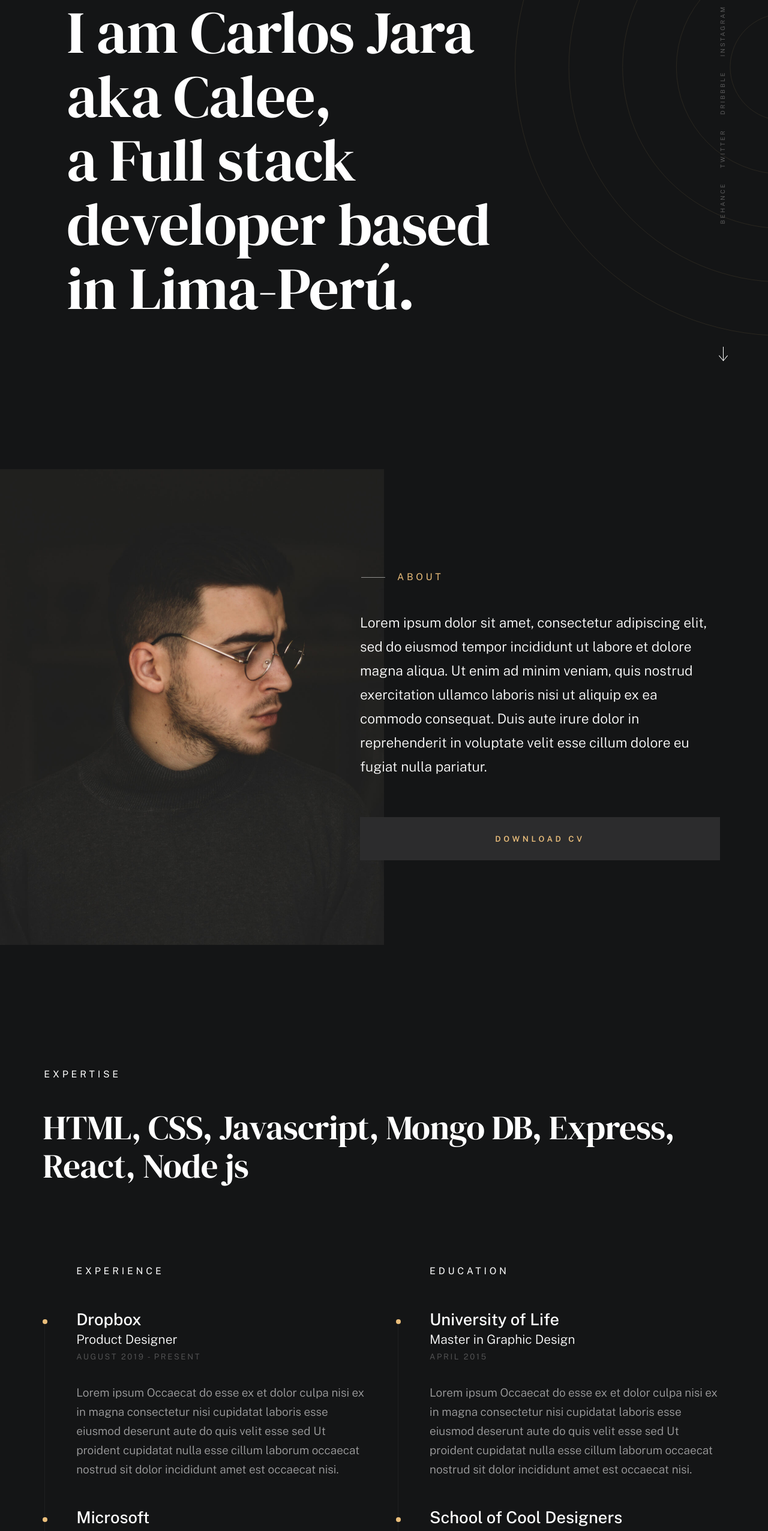
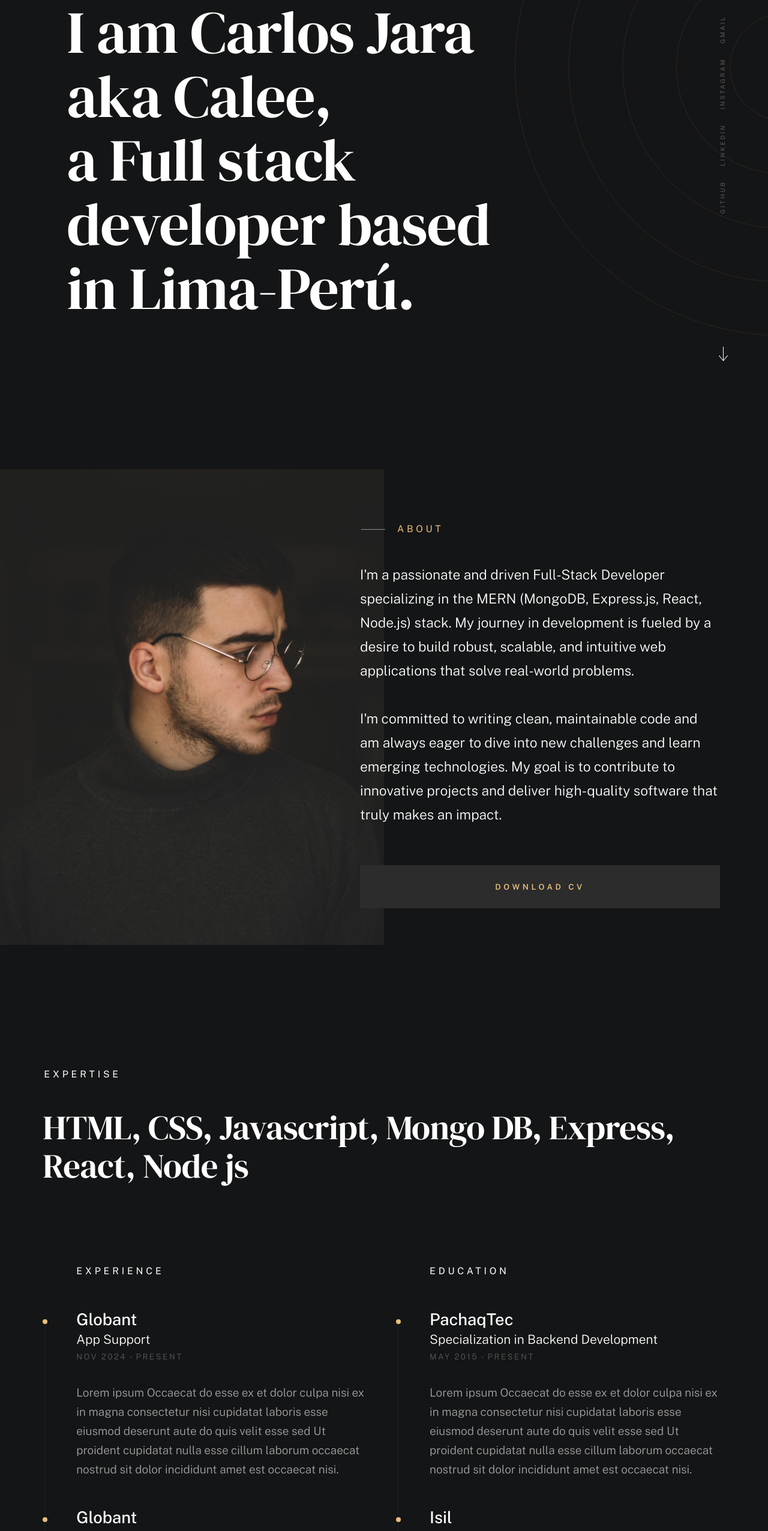
Before and after one commit to itscalee/itscalee.github.io, a plain HTML site: page index.html in a window 1280 px wide. Shown: the part 240-2792 px from the top of the page at 60% size. Drawn offline with nearby package versions, Linux system fonts and the light colour scheme; a web font is replaced by a local one.

Commit message:
info updated

```diff
--- a/index.html
+++ b/index.html
@@ -101,10 +101,10 @@
                     </div>
 
                     <ul class="intro-social">
-                        <li><a href="#0">Behance</a></li>
-                        <li><a href="#0">Twitter</a></li>
-                        <li><a href="#0">Dribbble</a></li>
-                        <li><a href="#0">Instagram</a></li>
+                        <li><a href="https://github.com/itscalee" target="_blank">Github</a></li>
+                        <li><a href="https://www.linkedin.com/in/carlos-jara/" target="_blank">LinkedIn</a></li>
+                        <li><a href="https://www.instagram.com/itscalee" target="_blank">Instagram</a></li>
+                        <li><a href="mailto:carlosjaraalgmail.com" class="mailtoui" target="_blank">Gmail</a></li>
                     </ul>
 
                 </div> <!-- end intro content -->
@@ -135,11 +135,9 @@
                                 About
                             </h2>
                             <p class="attention-getter" data-animate-el>
-                                Lorem ipsum dolor sit amet, consectetur adipiscing elit, sed do eiusmod
-                                tempor incididunt ut labore et dolore magna aliqua. Ut enim ad minim
-                                veniam, quis nostrud exercitation ullamco laboris nisi ut aliquip ex
-                                ea commodo consequat. Duis aute irure dolor in reprehenderit in voluptate
-                                velit esse cillum dolore eu fugiat nulla pariatur.
+                                I'm a passionate and driven Full-Stack Developer specializing in the MERN (MongoDB, Express.js, React, Node.js) stack. My journey in development is fueled by a desire to build robust, scalable, and intuitive web applications that solve real-world problems.<br>
+                                <br>
+                                I'm committed to writing clean, maintainable code and am always eager to dive into new challenges and learn emerging technologies. My goal is to contribute to innovative projects and deliver high-quality software that truly makes an impact.
                             </p>
                             <a href="#0" class="btn btn--medium u-fullwidth" data-animate-el>Download CV</a>
 
@@ -180,9 +178,9 @@
                             <div class="timeline__block">
                                 <div class="timeline__bullet"></div>
                                 <div class="timeline__header">
-                                    <h4 class="timeline__title">Dropbox</h3>
-                                    <h5 class="timeline__meta">Product Designer</h5>
-                                    <p class="timeline__timeframe">August 2019 - Present</p>
+                                    <h4 class="timeline__title">Globant</h3>
+                                    <h5 class="timeline__meta">App Support</h5>
+                                    <p class="timeline__timeframe">Nov 2024 - Present</p>
                                 </div>
                                 <div class="timeline__desc">
                                     <p>Lorem ipsum Occaecat do esse ex et dolor culpa nisi ex in magna consectetur nisi cupidatat laboris esse eiusmod deserunt aute do quis velit esse sed Ut proident cupidatat nulla esse cillum laborum occaecat nostrud sit dolor incididunt amet est occaecat nisi.</p>
@@ -192,9 +190,9 @@
                             <div class="timeline__block">
                                 <div class="timeline__bullet"></div>
                                 <div class="timeline__header">
-                                    <h4 class="timeline__title">Microsoft</h4>
-                                    <h5 class="timeline__meta">Frontend Developer</h5>
-                                    <p class="timeline__timeframe">August 2016 - July 2019</p>
+                                    <h4 class="timeline__title">Globant</h4>
+                                    <h5 class="timeline__meta">QC Analyst</h5>
+                                    <p class="timeline__timeframe">Mar 2022 - Oct 2024</p>
                                 </div>
                                 <div class="timeline__desc">
                                     <p>Lorem ipsum Occaecat do esse ex et dolor culpa nisi ex in magna consectetur nisi cupidatat laboris esse eiusmod deserunt aute do quis velit esse sed Ut proident cupidatat nulla esse cillum laborum occaecat nostrud sit dolor incididunt amet est occaecat nisi.</p>
@@ -216,9 +214,9 @@
                             <div class="timeline__block">
                                 <div class="timeline__bullet"></div>
                                 <div class="timeline__header">
-                                    <h4 class="timeline__title">University of Life</h3>
-                                    <h5 class="timeline__meta">Master in Graphic Design</h5>
-                                    <p class="timeline__timeframe">April 2015</p>
+                                    <h4 class="timeline__title">PachaqTec</h3>
+                                    <h5 class="timeline__meta">Specialization in Backend Development</h5>
+                                    <p class="timeline__timeframe">May 2015 - Present</p>
                                 </div>
                                 <div class="timeline__desc">
                                     <p>Lorem ipsum Occaecat do esse ex et dolor culpa nisi ex in magna consectetur nisi cupidatat laboris esse eiusmod deserunt aute do quis velit esse sed Ut proident cupidatat nulla esse cillum laborum occaecat nostrud sit dolor incididunt amet est occaecat nisi.</p>
@@ -228,9 +226,21 @@
                             <div class="timeline__block">
                                 <div class="timeline__bullet"></div>
                                 <div class="timeline__header">
-                                    <h4 class="timeline__title">School of Cool Designers</h4>
-                                    <h5 class="timeline__meta">B.A. Degree in Graphic Design</h5>
+                                    <h4 class="timeline__title">Isil</h4>
+                                    <h5 class="timeline__meta">Bachelor of Information Technology</h5>
                                     <p class="timeline__timeframe">August 2012</p>
+                                </div>
+                                <div class="timeline__desc">
+                                    <p>Lorem ipsum Occaecat do esse ex et dolor culpa nisi ex in magna consectetur nisi cupidatat laboris esse eiusmod deserunt aute do quis velit esse sed Ut proident cupidatat nulla esse cillum laborum occaecat nostrud sit dolor incididunt amet est occaecat nisi.</p>
+                                </div>
+                            </div>
+
+                            <div class="timeline__block">
+                                <div class="timeline__bullet"></div>
+                                <div class="timeline__header">
+                                    <h4 class="timeline__title">Cibertec</h3>
+                                    <h5 class="timeline__meta">Information Technology and Computing</h5>
+                                    <p class="timeline__timeframe">April 2015</p>
                                 </div>
                                 <div class="timeline__desc">
                                     <p>Lorem ipsum Occaecat do esse ex et dolor culpa nisi ex in magna consectetur nisi cupidatat laboris esse eiusmod deserunt aute do quis velit esse sed Ut proident cupidatat nulla esse cillum laborum occaecat nostrud sit dolor incididunt amet est occaecat nisi.</p>
```
